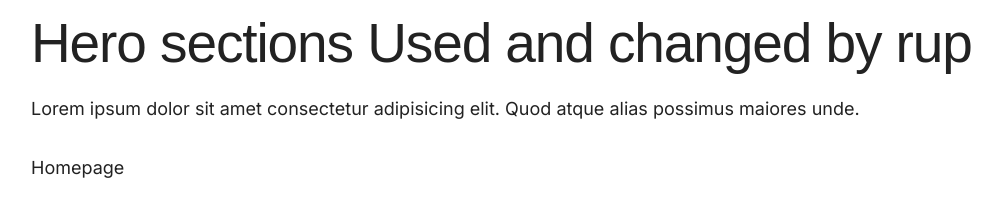
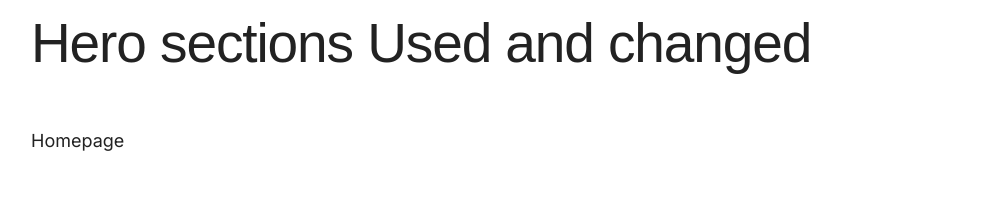
Before and after one commit to pagevamp/crozier-demo, a website: page dev/hero.html in a window 1280 px wide. Shown: the whole page, without its empty margins (49-1051 px from the left). Drawn offline with nearby package versions, Linux system fonts and the light colour scheme; files that its build step writes are made by us from their sources; files whose address does not match are found by name; a web font is replaced by a local one.

Commit message:
back to origin

```diff
--- a/dev/hero.html
+++ b/dev/hero.html
@@ -11,8 +11,7 @@
                         <div class="container">
                             <div class="row">
                                 <div class="col">
-                                    <h1>Hero sections Used and changed by rup</h1>
-                                    <p>Lorem ipsum dolor sit amet consectetur adipisicing elit. Quod atque alias possimus maiores unde.</p>
+                                    <h1>Hero sections Used and changed</h1>
                                 </div>
                             </div>
                         </div>
```
Also changed, not shown: dev/contact.html (+0 -5 lines).
